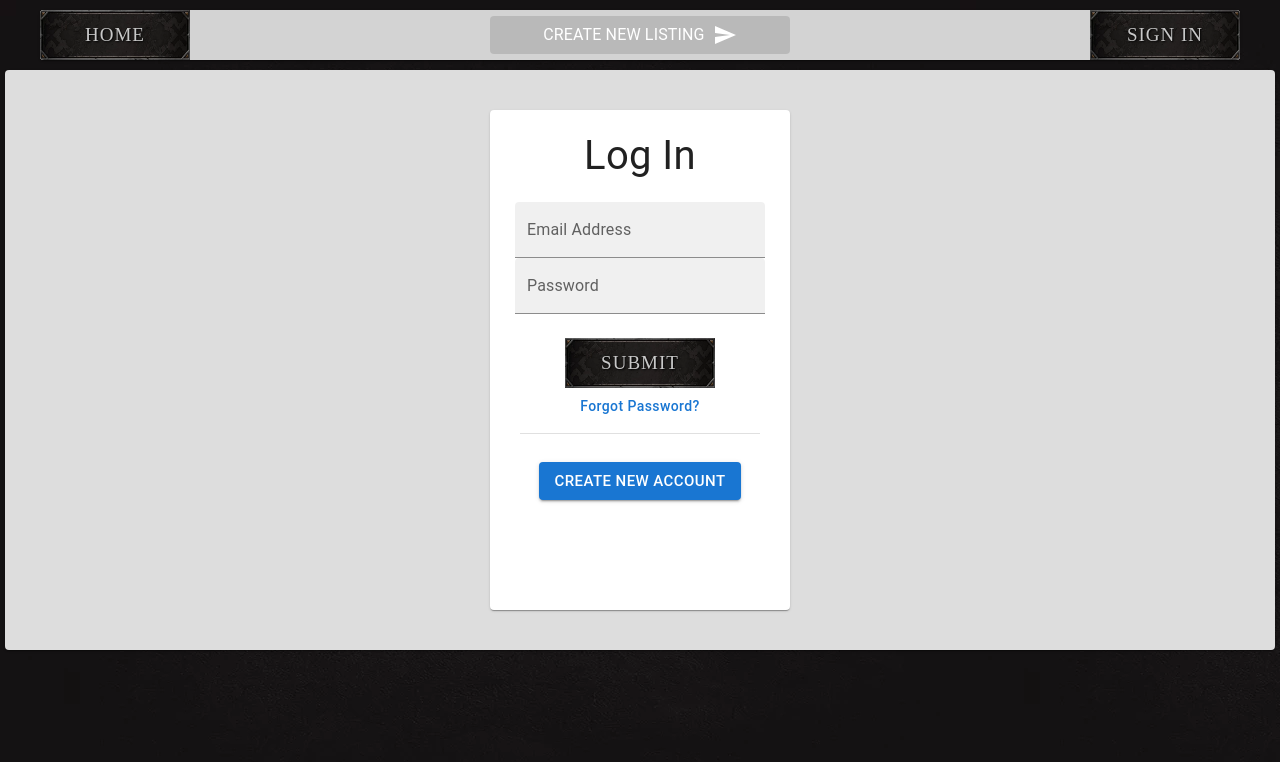
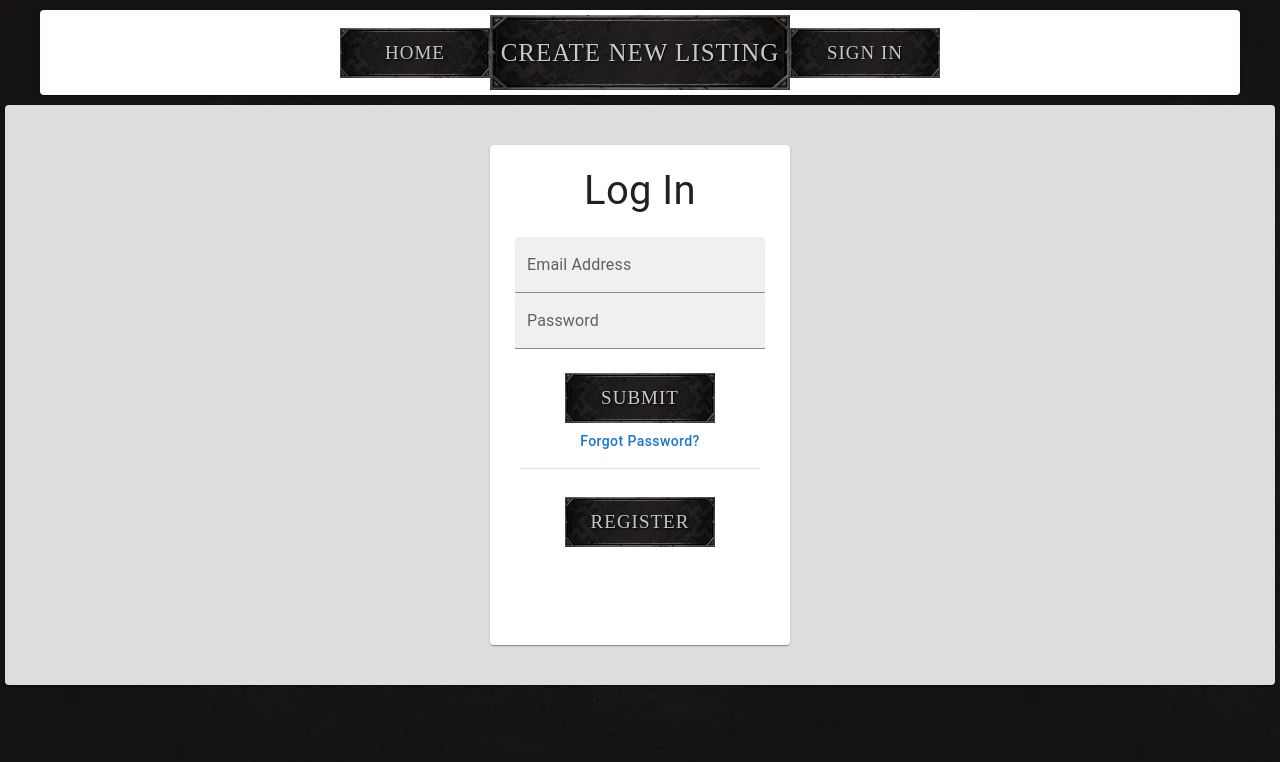
Before and after one commit to aaron-sc-io/goblin-merchant-marketplace, a React (Create React App) app: page /signin in a window 1280 px wide. Shown: the top 762 px of the page. Built offline with nearby package versions, Linux system fonts and the light colour scheme; no server answers; the HTML template or start-up script is replaced by a standard one; a web font is replaced by a local one.

Commit message:
implement button variant, taskbar styling change

```diff
--- a/src/components/DndButton/DndButton.css
+++ b/src/components/DndButton/DndButton.css
@@ -39,16 +39,19 @@
   font-size: 19px;
   font-weight: 500;
   letter-spacing: 1px;
+  line-height: 18px;
   color: rgb(200, 200, 200);
   text-shadow: 1px 1px 2px#000000;
 }
 
 .button-wide .button-text {
   font-size: 25px;
+  line-height: 24px;
 }
 
 .button-tall .button-text {
   font-size: 35px;
+  line-height: 34px;
 }
 
 .frame {
--- a/src/components/SignInCard/SignInCard.jsx
+++ b/src/components/SignInCard/SignInCard.jsx
@@ -2,7 +2,6 @@ import { TextField, Box, Button, Card, Typography, Divider, Alert } from '@mui/m
 import { useAuth } from '../../contexts/AuthContext';
 import { useState } from 'react';
 import DndButton from '../DndButton/DndButton';
-
 
 // TODO Also add username/email login func
 const SignInCard = ({ handleNavigateRoot, handleNavigateForgotPass, handleNavigateCreateAccount }) => {
@@ -54,9 +53,10 @@ const SignInCard = ({ handleNavigateRoot, handleNavigateForgotPass, handleNaviga
         </Box>
         <Divider variant="middle" style={{width:'80%'}} />
         <Box sx={{ display: 'flex', alignItems: 'center',  my: 3.5 }}>
-          <Button sx={{ fontSize: 15, backgroundColor: 'primary' }} onClick={handleNavigateCreateAccount} variant='contained'>
+          {/* <Button sx={{ fontSize: 15, backgroundColor: 'primary' }} onClick={handleNavigateCreateAccount} variant='contained'>
             Create New Account
-          </Button>
+          </Button> */}
+          <DndButton text={'REGISTER'} onClick={handleNavigateCreateAccount}/>
         </Box>
       </Box>
     </Card>
--- a/src/components/Taskbar/Taskbar.jsx
+++ b/src/components/Taskbar/Taskbar.jsx
@@ -1,16 +1,15 @@
 import { Box, Button, Typography } from '@mui/material';
-import HomeIcon from '@mui/icons-material/Home';
-import SendIcon from '@mui/icons-material/Send';
 import DndButton from '../DndButton/DndButton';
 
 const Taskbar = ({ handleSignOutClick, handleNewSubmitClick, handleHomeClick, handleSignInClick, userIsSignedIn }) => {
   return(
-    <Box sx={{ display: 'flex', flexDirection: 'row', height: '50px', backgroundColor: '#D3D3D3', width: '1200px', justifyContent: 'space-between', alignItems: 'center' }}>
+    <Box sx={{ display: 'flex', flexDirection: 'row', height: '85px', backgroundColor: 'transparent', width: '1200px', justifyContent: 'center', alignItems: 'center' }}>
       <DndButton text={'HOME'} onClick={handleHomeClick}/>
-      <Button sx={{ color: 'primary', width: '25%', height: '75%' }} variant='contained' onClick={handleNewSubmitClick} disabled={!userIsSignedIn}>
+      {/* <Button sx={{ color: 'primary', width: '25%', height: '75%' }} variant='contained' onClick={handleNewSubmitClick} disabled={!userIsSignedIn}>
         <Typography sx={{ color: 'white' }}>CREATE NEW LISTING &nbsp;</Typography>
         <SendIcon sx={{ color: 'white' }} />
-      </Button>
+      </Button> */}
+      <DndButton text={'CREATE NEW LISTING'} onClick={handleNewSubmitClick} disabled={!userIsSignedIn} sizeVariant={2}/>
       {userIsSignedIn
       ? <DndButton text={'SIGN OUT'} onClick={handleSignOutClick}/>
       : <DndButton text={'SIGN IN'} onClick={handleSignInClick}/>}
```
